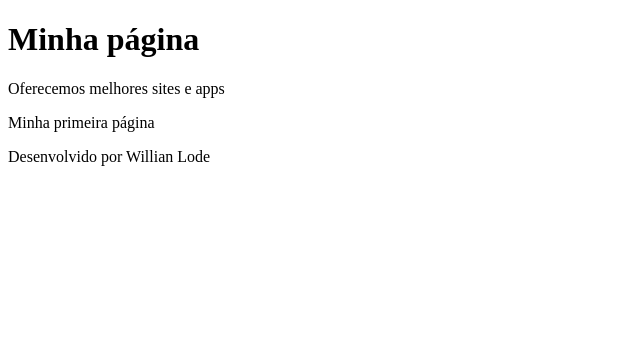
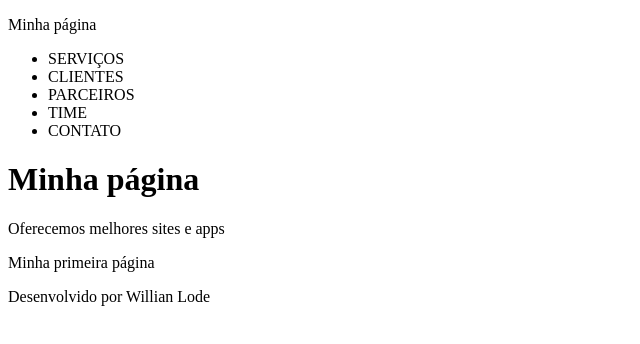
Before and after one commit to willianlode/Aula_html5_CSS3, a plain HTML site: page index.html in a window 1280 px wide. Shown: the whole page, without its empty margins (0-640 px from the left). Drawn offline with Linux system fonts and the light colour scheme.

Commit message:
Adicionando menus

```diff
--- a/index.html
+++ b/index.html
@@ -5,7 +5,16 @@
         <title> Minha página </title>
     </head>
     <body>
-
+        <nav>
+            <p>Minha página</p>
+            <ul>
+                <li>SERVIÇOS</li>
+                <li>CLIENTES</li>
+                <li>PARCEIROS</li>
+                <li>TIME</li>
+                <li>CONTATO</li>
+            </ul>
+        </nav>
         <header>
             <h1>Minha página</h1>
             <p> Oferecemos melhores sites e apps</p>
```
